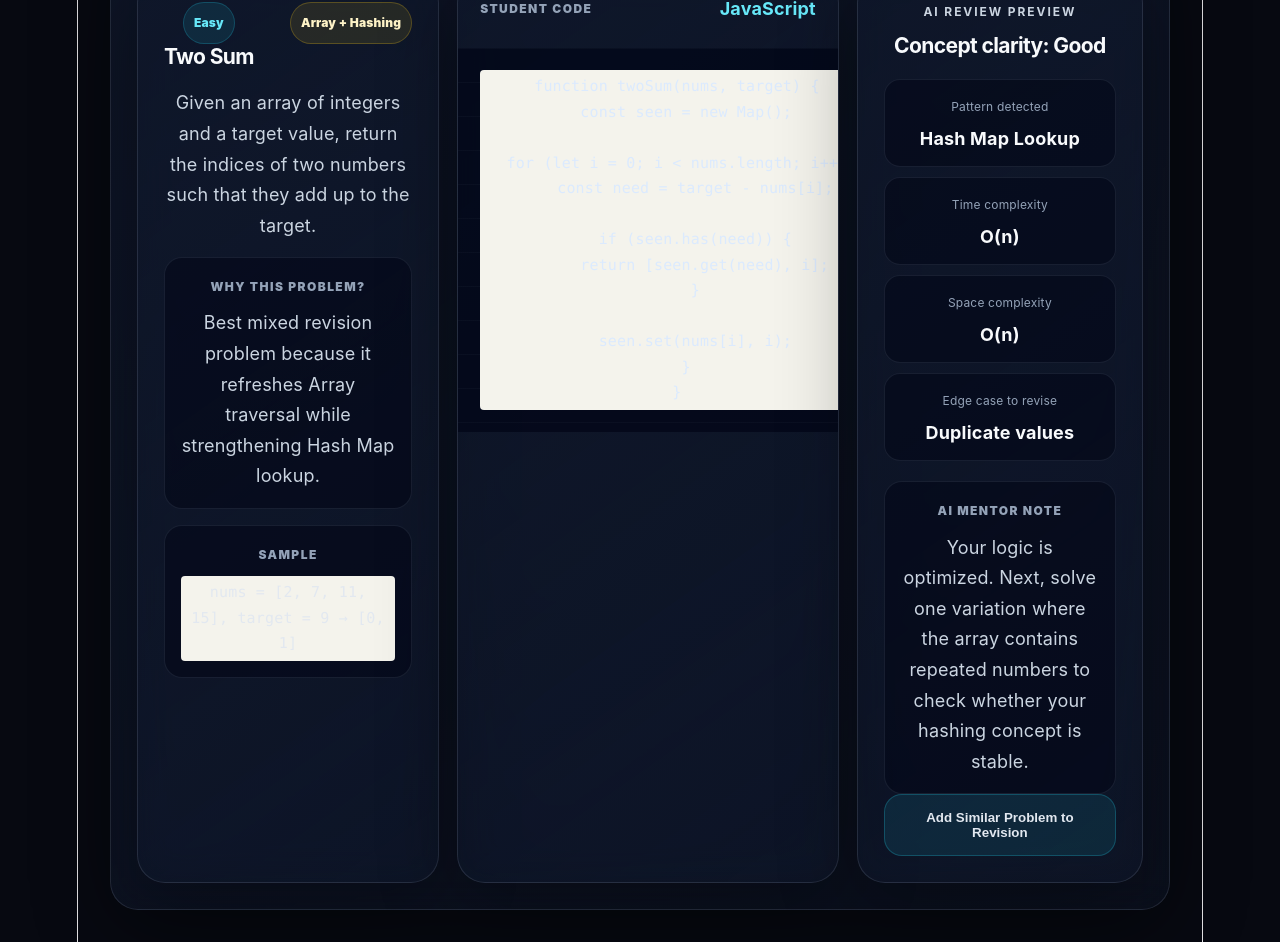
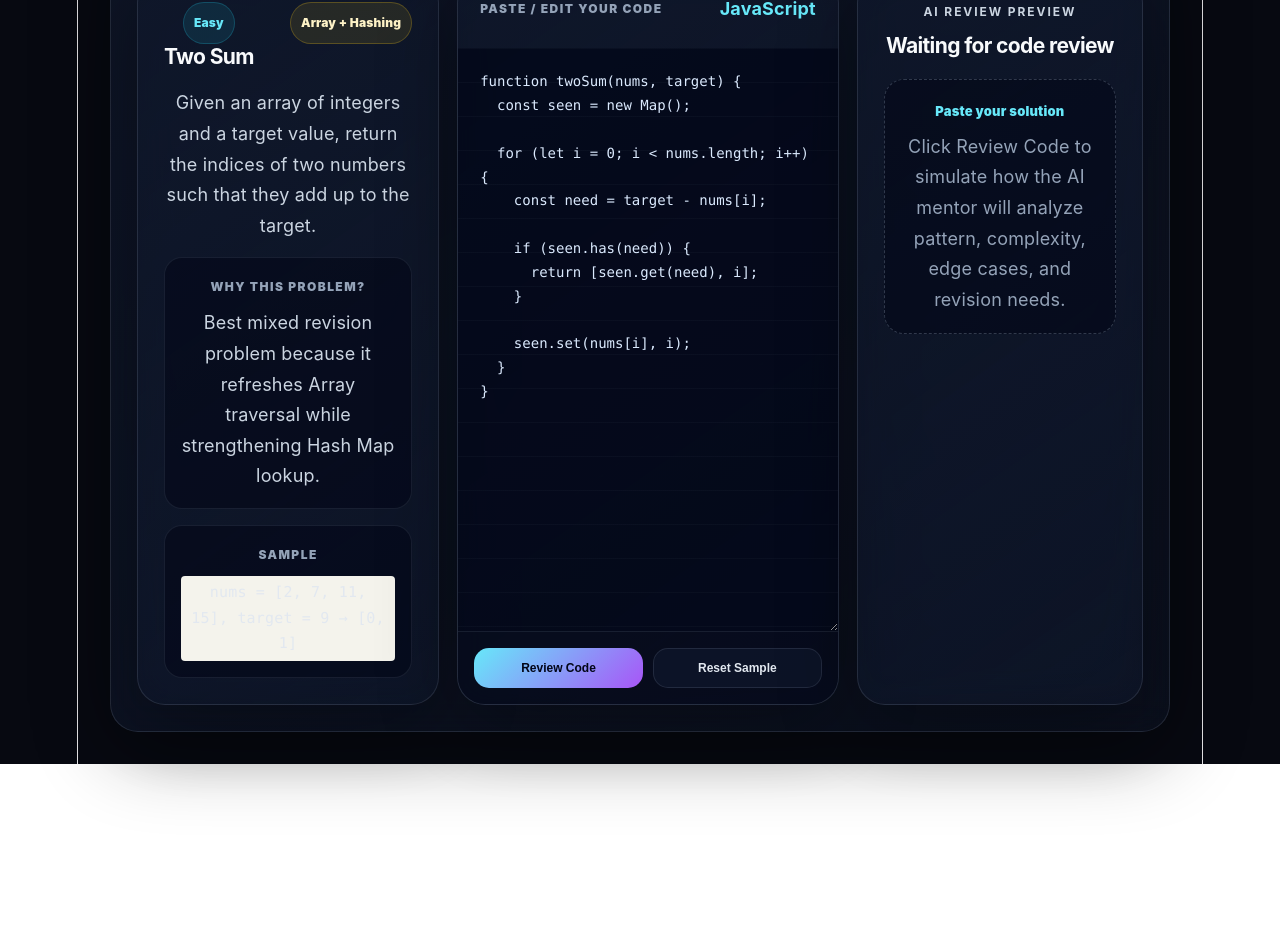
Before and after one commit to bhagwanjaane21/DSA-AI-COACH, a React app in the folder frontend/: page / in a window 1280 px wide. Shown: the part 2420-3362 px from the top of the page. After the commit the page ends 3184 px from the top, so only its background shows below. Built offline with nearby package versions, Linux system fonts and the light colour scheme; the HTML template or start-up script is replaced by a standard one.

Commit message:
Add editable code review workspace

```diff
--- a/frontend/src/App.css
+++ b/frontend/src/App.css
@@ -468,6 +468,13 @@ h3 {
   pointer-events: none;
 }
 
+.selected-problem {
+  border-color: rgba(103, 232, 249, 0.65);
+  box-shadow:
+    0 0 0 1px rgba(103, 232, 249, 0.22),
+    0 24px 90px rgba(34, 211, 238, 0.16);
+}
+
 .recommend-top {
   display: flex;
   justify-content: space-between;
@@ -637,6 +644,82 @@ code {
   line-height: 1.7;
 }
 
+.editable-code-card {
+  display: flex;
+  flex-direction: column;
+}
+
+.code-editor {
+  flex: 1;
+  min-height: 320px;
+  width: 100%;
+  resize: vertical;
+  border: 0;
+  outline: none;
+  padding: 22px;
+  color: #dbeafe;
+  background:
+    linear-gradient(rgba(148, 163, 184, 0.04) 1px, transparent 1px),
+    rgba(2, 6, 23, 0.74);
+  background-size: 34px 34px;
+  font-family: "Cascadia Code", Consolas, monospace;
+  font-size: 14px;
+  line-height: 1.7;
+}
+
+.code-actions {
+  display: grid;
+  grid-template-columns: 1fr 1fr;
+  gap: 10px;
+  padding: 16px;
+  border-top: 1px solid rgba(148, 163, 184, 0.12);
+  background: rgba(2, 6, 23, 0.56);
+}
+
+.code-actions button {
+  border: 1px solid rgba(148, 163, 184, 0.16);
+  background: rgba(15, 23, 42, 0.82);
+  color: #e2e8f0;
+  padding: 12px;
+  border-radius: 15px;
+  font-size: 12px;
+  font-weight: 900;
+  cursor: pointer;
+  transition: 0.2s ease;
+}
+
+.code-actions button:first-child {
+  color: #020617;
+  background: linear-gradient(135deg, #67e8f9, #a855f7);
+  border: 0;
+}
+
+.code-actions button:hover {
+  transform: translateY(-2px);
+}
+
+.empty-review {
+  margin-top: 20px;
+  padding: 18px;
+  border-radius: 20px;
+  background: rgba(2, 6, 23, 0.55);
+  border: 1px dashed rgba(148, 163, 184, 0.3);
+}
+
+.empty-review span {
+  display: block;
+  color: #67e8f9;
+  font-size: 13px;
+  font-weight: 900;
+  margin-bottom: 8px;
+}
+
+.empty-review p {
+  margin: 0;
+  color: #94a3b8;
+  line-height: 1.7;
+}
+
 .review-list {
   display: grid;
   gap: 10px;
@@ -659,6 +742,19 @@ code {
 
 .review-list strong {
   color: #f8fafc;
+}
+
+.review-ready {
+  border-color: rgba(34, 197, 94, 0.42);
+  box-shadow:
+    0 0 0 1px rgba(34, 197, 94, 0.15),
+    0 24px 90px rgba(34, 197, 94, 0.1);
+}
+
+.recommend-actions button:active,
+.primary-btn:active,
+.secondary-btn:active {
+  transform: scale(0.98);
 }
 
 @media (max-width: 1100px) {
@@ -684,16 +780,3 @@ code {
     overflow-x: auto;
   }
 }
-
-.selected-problem {
-  border-color: rgba(103, 232, 249, 0.65);
-  box-shadow:
-    0 0 0 1px rgba(103, 232, 249, 0.22),
-    0 24px 90px rgba(34, 211, 238, 0.16);
-}
-
-.recommend-actions button:active,
-.primary-btn:active,
-.secondary-btn:active {
-  transform: scale(0.98);
-}
--- a/frontend/src/App.jsx
+++ b/frontend/src/App.jsx
@@ -162,6 +162,18 @@ function getStatusClass(status) {
 
 function App() {
   const [selectedProblem, setSelectedProblem] = useState(recommendedProblems[0]);
+  const [userCode, setUserCode] = useState(recommendedProblems[0].code);
+  const [reviewGenerated, setReviewGenerated] = useState(false);
+
+  function handlePracticeHere(problem) {
+    setSelectedProblem(problem);
+    setUserCode(problem.code);
+    setReviewGenerated(false);
+  }
+
+  function handleReviewCode() {
+    setReviewGenerated(true);
+  }
 
   return (
     <main className="app-shell">
@@ -274,7 +286,7 @@ function App() {
 
           <div className="mentor-actions">
             <button>Analyze Pattern</button>
-            <button>Review Code</button>
+            <button onClick={handleReviewCode}>Review Code</button>
             <button>Schedule Revision</button>
             <button>Next Problem</button>
           </div>
@@ -359,7 +371,7 @@ function App() {
                 <a href={problem.link} target="_blank" rel="noreferrer">
                   Open on LeetCode
                 </a>
-                <button onClick={() => setSelectedProblem(problem)}>
+                <button onClick={() => handlePracticeHere(problem)}>
                   Practice Here
                 </button>
               </div>
@@ -374,7 +386,7 @@ function App() {
             <p className="eyebrow">Practice Workspace</p>
             <h2>{selectedProblem.title} · AI Solving Companion</h2>
           </div>
-          <span className="live-pill">Live Selected Problem</span>
+          <span className="live-pill">Editable Code Review</span>
         </div>
 
         <div className="workspace-grid">
@@ -386,7 +398,9 @@ function App() {
                 </span>
                 <h3>{selectedProblem.title}</h3>
               </div>
-              <span className="topic-tag">{selectedProblem.tags.join(" + ")}</span>
+              <span className="topic-tag">
+                {selectedProblem.tags.join(" + ")}
+              </span>
             </div>
 
             <p>{selectedProblem.statement}</p>
@@ -402,21 +416,55 @@ function App() {
             </div>
           </div>
 
-          <div className="code-card">
+          <div className="code-card editable-code-card">
             <div className="code-head">
-              <span>Student Code</span>
+              <span>Paste / Edit Your Code</span>
               <strong>JavaScript</strong>
             </div>
 
-            <pre>
-              <code>{selectedProblem.code}</code>
-            </pre>
+            <textarea
+              className="code-editor"
+              value={userCode}
+              onChange={(event) => {
+                setUserCode(event.target.value);
+                setReviewGenerated(false);
+              }}
+              spellCheck="false"
+            />
+
+            <div className="code-actions">
+              <button onClick={handleReviewCode}>Review Code</button>
+              <button
+                onClick={() => {
+                  setUserCode(selectedProblem.code);
+                  setReviewGenerated(false);
+                }}
+              >
+                Reset Sample
+              </button>
+            </div>
           </div>
 
-          <div className="review-card">
+          <div className={`review-card ${reviewGenerated ? "review-ready" : ""}`}>
             <p className="eyebrow">AI Review Preview</p>
-            <h3>Concept clarity: {selectedProblem.review.clarity}</h3>
+            <h3>
+              {reviewGenerated
+                ? `Review generated: ${selectedProblem.review.clarity}`
+                : "Waiting for code review"}
+            </h3>
 
+            {!reviewGenerated && (
+              <div className="empty-review">
+                <span>Paste your solution</span>
+                <p>
+                  Click Review Code to simulate how the AI mentor will analyze
+                  pattern, complexity, edge cases, and revision needs.
+                </p>
+              </div>
+            )}
+
+            {reviewGenerated && (
+              <>
                 <div className="review-list">
                   <div>
                     <span>Pattern detected</span>
@@ -444,7 +492,11 @@ function App() {
                   <p>{selectedProblem.review.note}</p>
                 </div>
 
-            <button className="secondary-btn">Add Similar Problem to Revision</button>
+                <button className="secondary-btn">
+                  Add Similar Problem to Revision
+                </button>
+              </>
+            )}
           </div>
         </div>
       </section>
```
Lines whose indentation alone changed are shown as unchanged.
